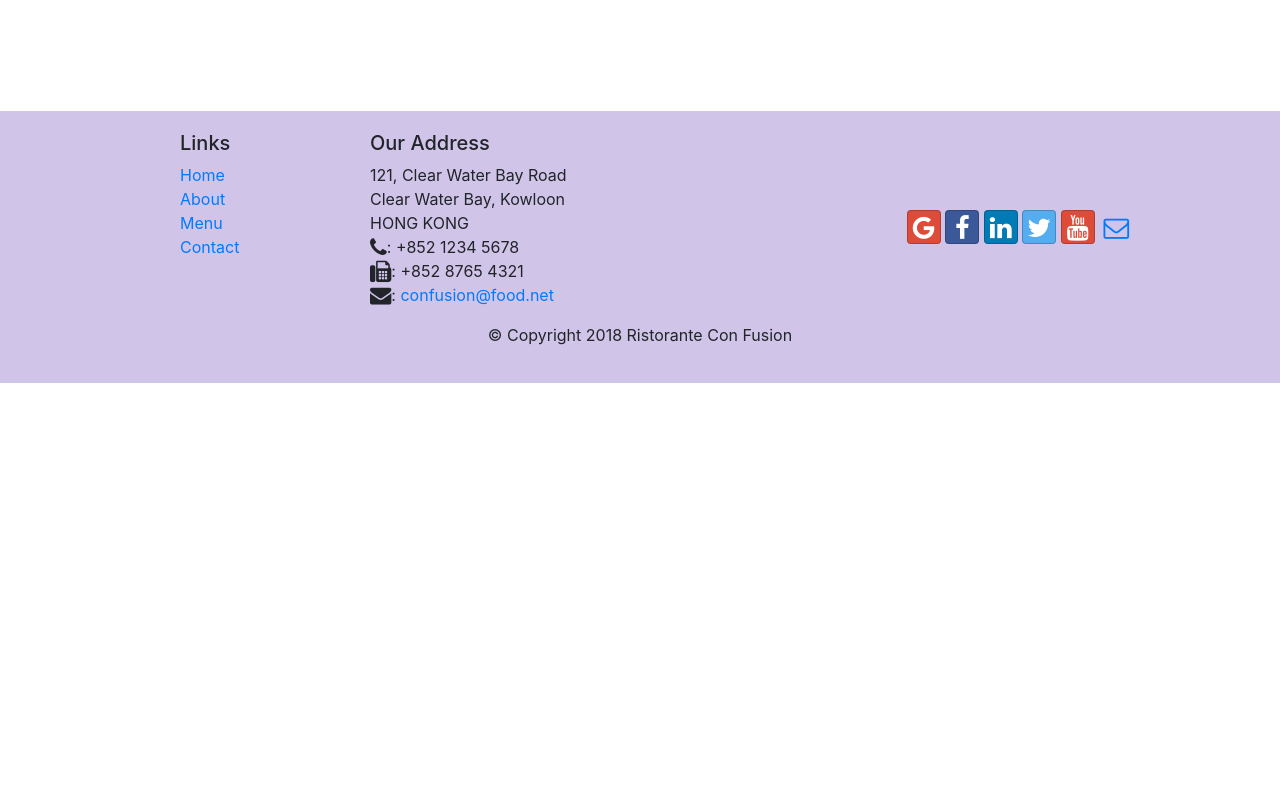
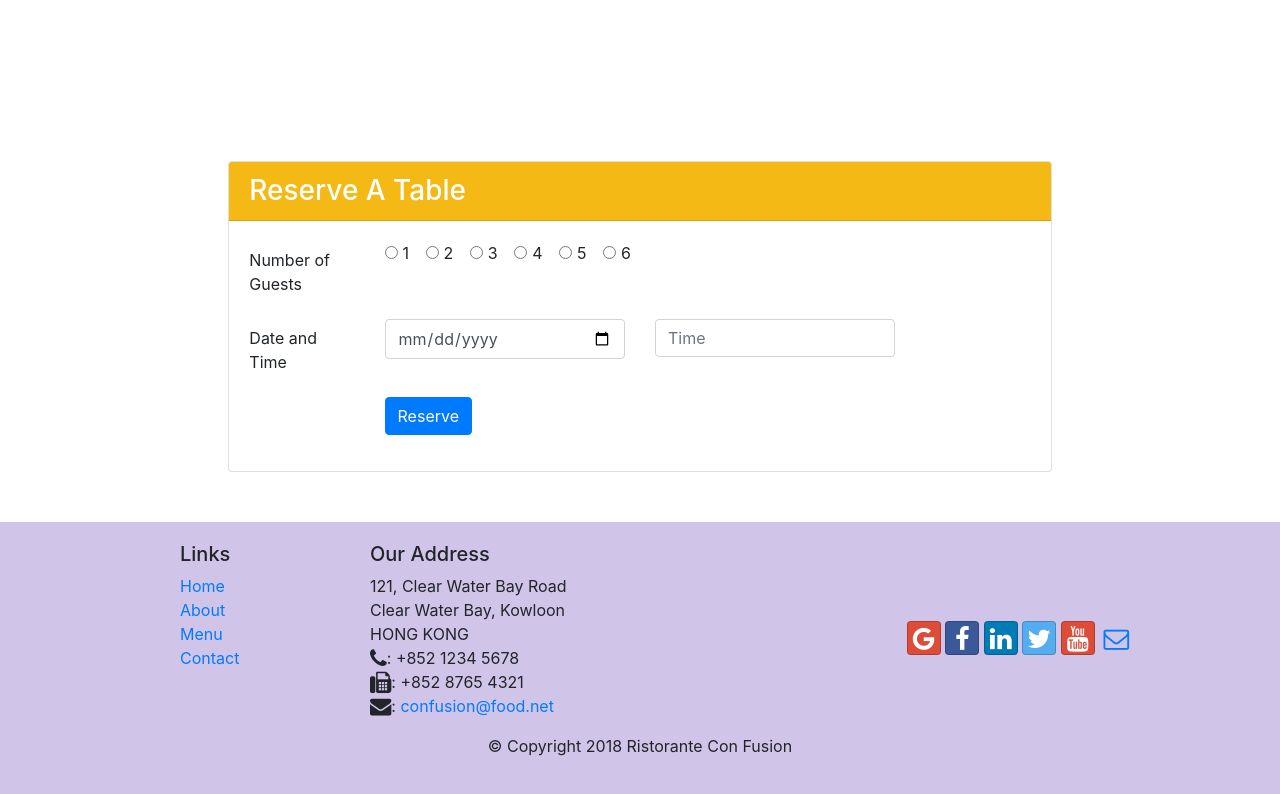
Before and after one commit to mdsams/My_Bootstrap_project, a website: page index.html in a window 1280 px wide. Shown: the part 1411-2205 px from the top of the page. Before the commit the page ends 1794 px from the top, so only its background shows below. Drawn offline with nearby package versions, Linux system fonts and the light colour scheme.

Commit message:
Second task

```diff
--- a/index.html
+++ b/index.html
@@ -40,8 +40,11 @@
                     <h1>Ristorante con Fusion</h1>
                     <p>We take inspiration from the World's best cuisines, and create a unique fusion experience. Our lipsmacking creations will tickle your culinary senses!</p>
                 </div>
-                <div class="col-12 col-sm align-self-center">
+                <div class="col-12 col-md-3 align-self-center">
                     <img src="img/logo.png" class="img-fluid">
+                </div>
+                <div class="col-12 col-md-3 align-self-center">
+                    <a href="#ReserveTable"><button type="button" class="btn btn-block" style="background-color: rgb(245, 185, 22)"> Reserve Table</button></a>
                 </div>
             </div>
         </div>
@@ -56,7 +59,7 @@
                 <div class="media">
                     <img class="d-flex mr-3 img-thumbnail align-self-center" src="img/uthappizza.png" alt="uthappizza">
                     <div class="media-body">
-                        <h2 class="mt=0">Uthappizza <span class="badge badge-danger">HOT</span>  <span class="badge badge-pill badge-secondary">$4.99</span></h2>
+                        <h2 class="mt=0">Uthappizza <span class="badge badge-danger">HOT</span> <span class="badge badge-pill badge-secondary">$4.99</span></h2>
                         <p>A unique combination of Indian Uthappam (pancake) and Italian pizza, topped with Cerignola olives, ripe vine cherry tomatoes, Vidalia onion, Guntur chillies and Buffalo Paneer.</p>
                     </div>
                 </div>
@@ -69,8 +72,13 @@
                 <h3>This Month's Promotions</h3>
             </div>
             <div class="col col-sm col-md">
-                <h2>Weekend Grand Buffet</h2>
-                <p>Featuring mouthwatering combinations with a choice of five different salads, six enticing appetizers, six main entrees and five choicest desserts. Free flowing bubbly and soft drinks. All for just $19.99 per person </p>
+                <div class="media">
+                    <img class="-flex mr-2 img-thumbnail align-self-center order-last" src="img/buffet.png" alt="buffet">
+                    <div class="media-body">
+                        <h2 class="mt-0">Weekend Grand Buffet <span class="badge badge-danger">NEW</span> </h2>
+                        <p>Featuring mouthwatering combinations with a choice of five different salads, six enticing appetizers, six main entrees and five choicest desserts. Free flowing bubbly and soft drinks. All for just $19.99 per person </p>
+                    </div>
+                </div>
             </div>
         </div>
 
@@ -91,6 +99,63 @@
         </div>
     </div>
 
+    <!--Reservation Form-->
+    <div class="row row-content">
+        <div class="col-12 col-md-8 offset-md-2">
+            <div class="card">
+                <h3 class="card-header text-white" style="background-color: rgb(245, 185, 22);">Reserve A Table</h3>
+                <div class="card-body">
+                    <form id="ReserveTable">
+                        <div class="form-group row">
+                            <label for="text" class="col-6 col-md-2 col-form-label">Number of Guests</label>
+                            <div class="col-12 col-md-10">
+                                <div class="form-check form-check-inline">
+                                    <input class="form-check-input" type="radio" name="flexRadioDefault" id="flexRadioDefault1">
+                                    <label class="form-check-label" for="flexRadioDefault1">1</label>
+                                </div>
+                                <div class="form-check form-check-inline">
+                                    <input class="form-check-input" type="radio" name="flexRadioDefault" id="flexRadioDefault1">
+                                    <label class="form-check-label" for="flexRadioDefault1">2</label>
+                                </div>
+                                <div class="form-check form-check-inline">
+                                    <input class="form-check-input" type="radio" name="flexRadioDefault" id="flexRadioDefault1">
+                                    <label class="form-check-label" for="flexRadioDefault1">3</label>
+                                </div>
+                                <div class="form-check form-check-inline">
+                                    <input class="form-check-input" type="radio" name="flexRadioDefault" id="flexRadioDefault1">
+                                    <label class="form-check-label" for="flexRadioDefault1">4</label>
+                                </div>
+                                <div class="form-check form-check-inline">
+                                    <input class="form-check-input" type="radio" name="flexRadioDefault" id="flexRadioDefault1">
+                                    <label class="form-check-label" for="flexRadioDefault1">5</label>
+                                </div>
+                                <div class="form-check form-check-inline">
+                                    <input class="form-check-input" type="radio" name="flexRadioDefault" id="flexRadioDefault1">
+                                    <label class="form-check-label" for="flexRadioDefault1">6</label>
+                                </div>
+                            </div>
+                        </div>
+                        <div class="form-group row">
+                            <label for="text" class="col-6 col-md-2 col-form-label">Date and Time</label>
+                            <div class="col-12 col-md-4">
+                                <input type="date" class="form-control" id="date" name="date" placeholder="DD/MM/YYYY">
+                            </div>
+                            <div class="col-12 col-md-4">
+                                <input type="text" class="form-control" id="time" name="time" placeholder="Time">
+                            </div>
+                        </div>
+                        <div class="form-group row">
+                            <div class="offset-md-2 col-md-10">
+                                <button type="submit" class="btn btn-primary">Reserve</button>
+                            </div>
+                        </div>
+                    </form>
+                </div>
+            </div>
+        </div>
+    </div>
+
+    <!--Footer-->
     <footer class="footer">
         <div class="container">
             <div class="row">
```
Also changed, not shown: contactus.html (+2 -0 lines).
